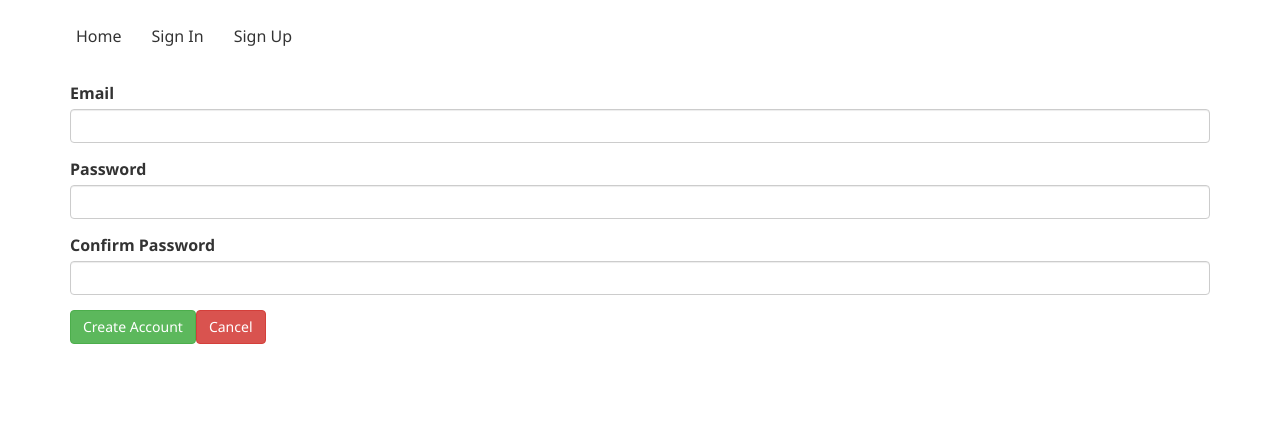
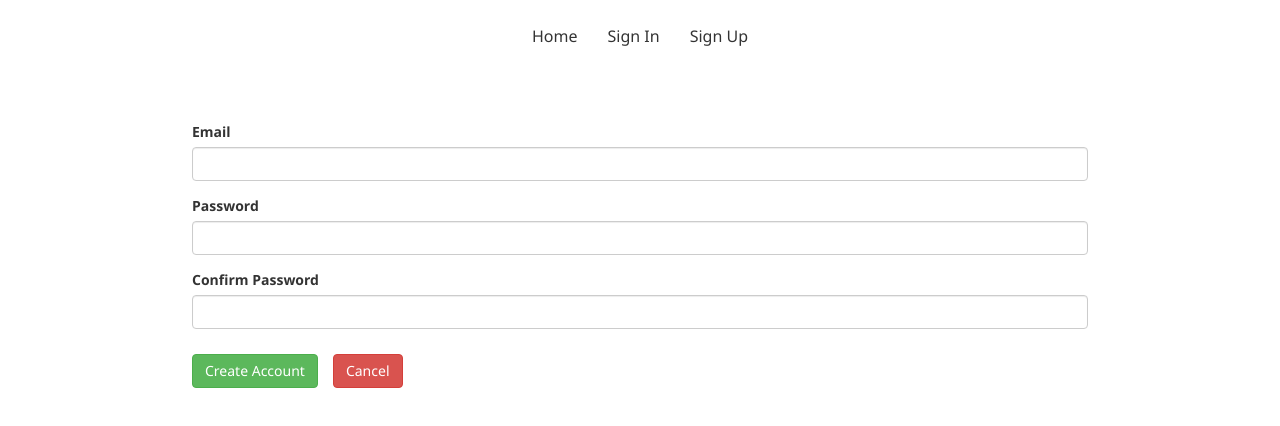
Before and after one commit to kukiron/client-server-authentication, a React app: page /signup in a window 1280 px wide. Built offline with nearby package versions, Linux system fonts and the light colour scheme.

Commit message:
Fix navigation style

```diff
--- a/public/css/style.css
+++ b/public/css/style.css
@@ -1,18 +1,48 @@
-body {
-    font: 16px "Segoe UI";
+body,
+h1,
+h3 {
+    font-family: "Segoe UI";
+    font-weight: 300;
+}
+
+.container {
+    margin-top: 40px;
 }
 
 nav {
-    margin: 10px 60px;
+    margin: 10px auto;
 }
 
-.selected {
+nav a {
     text-decoration: none;
     color: #333;
 }
 
+.navbar.navbar-light .navbar-nav {
+    width: 100%;
+    text-align: center;
+}
+
+.navbar.navbar-light .navbar-nav>li {
+    display: inline-block;
+    float: none;
+    font-size: 16px;
+}
+
+.btn,
+.btn-primary,
+.btn-success {
+    margin: 10px 15px 0 0;
+}
+
+.home-page,
 .feature {
     text-align: center;
+}
+
+form {
+    width: 70vw;
+    margin: 20px auto;
 }
 
 .error {
```
